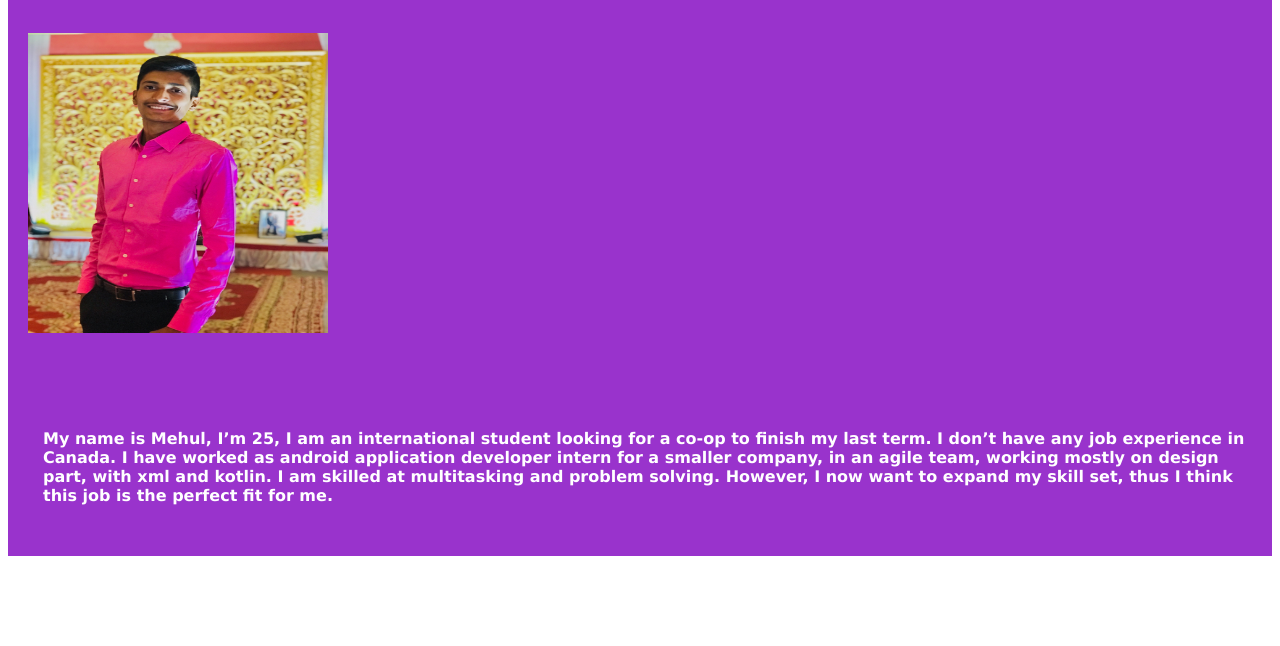
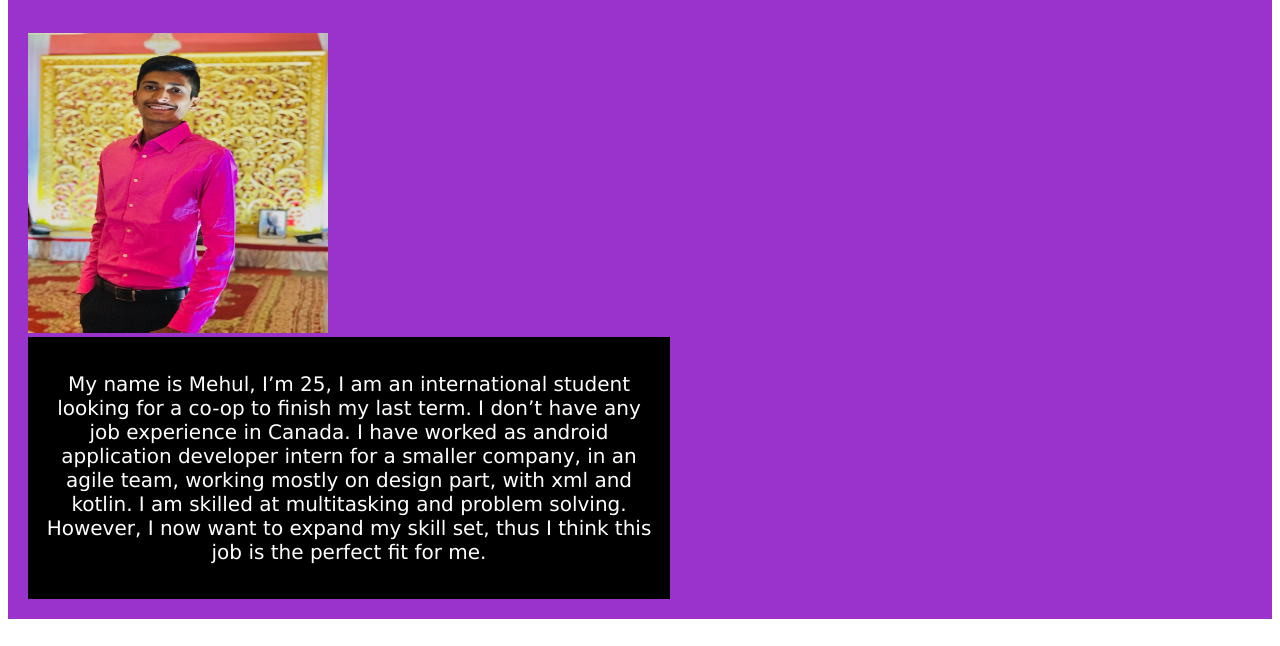
Before and after one commit to c0849394mehulbhai/myBlog_mehulbhai_c0849394, a plain HTML site: page index.html in a window 1280 px wide. Shown: the part 154-800 px from the top of the page. Drawn offline with Linux system fonts and the light colour scheme; files whose address does not match are found by name.

Commit message:
final commit

```diff
--- a/index.html
+++ b/index.html
@@ -9,17 +9,16 @@
 <body>
 	<div class="header">
   <h1><b>Mehul Patel</b></h1>
-<ul class>
-   <li><a>Home</a></li>
+<ul>
+   <li><a href="index.html">Home</a></li>
    <li><a href="academic.html">Academic Information</a></li>
    <li><a href="contact.html">contact me</a></li>
 </ul>
 <br><br>
 <div class="container">
-	<img src="C:\Users\Darshan\Desktop\sem 2\mobile browser application\myBlog_mehulbhai_c0849394\IMG_2068.JPG" class="img-responsive floating-image right" height=500px, width=400px>
-
-	 <div class="main">
-	 	<p><b>My name is Mehul, I’m 25, I am an international student looking for a co-op to finish my last term. I don’t have any job experience in Canada. I have worked as android application developer intern for a smaller company, in an agile team, working mostly on design part, with xml and kotlin. I am skilled at multitasking and problem solving. However, I now want to expand my skill set, thus I think this job is the perfect fit for me.</b></p>
+	<img src= "C:\Users\Darshan\Desktop\sem 2\mobile browser application\myBlog_mehulbhai_c0849394\mehulbhai.jpg" class="img-responsive floating-image right" height=400px, width=400px>
+		 <div class="maintext">
+	 	<p>My name is Mehul, I’m 25, I am an international student looking for a co-op to finish my last term. I don’t have any job experience in Canada. I have worked as android application developer intern for a smaller company, in an agile team, working mostly on design part, with xml and kotlin. I am skilled at multitasking and problem solving. However, I now want to expand my skill set, thus I think this job is the perfect fit for me.</p>
 	 </div>
 </div>
 </body>
--- a/main.css
+++ b/main.css
@@ -133,13 +133,17 @@ img{
  height: 300px;
   }
 
-.main {
-  width: 100%;
-  margin-top: 5%;
+.maintext {
+  width: 50%;
+  font-size: 20px;
+  height: 50%;
+  text-align: center;
+  background-color: black;
+ border-width: 2px;
+ border-color: black;
   padding: 15px;
   display: block;
-  margin-left: auto
-  margin-right: auto
+
 }
 
 
```
Also changed, not shown: academic.html (+19 -3 lines), mehulbhai.JPG (renamed from IMG_2068.JPG).
